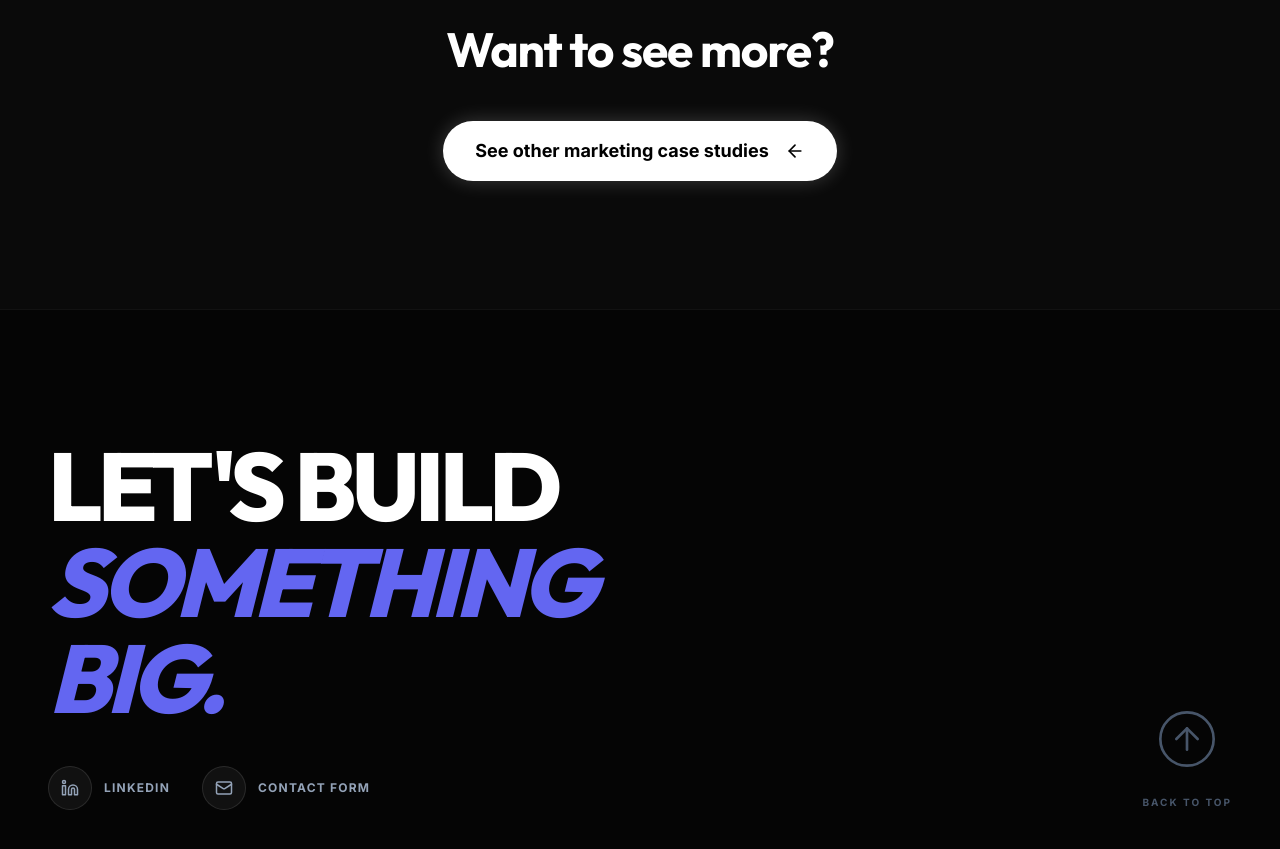
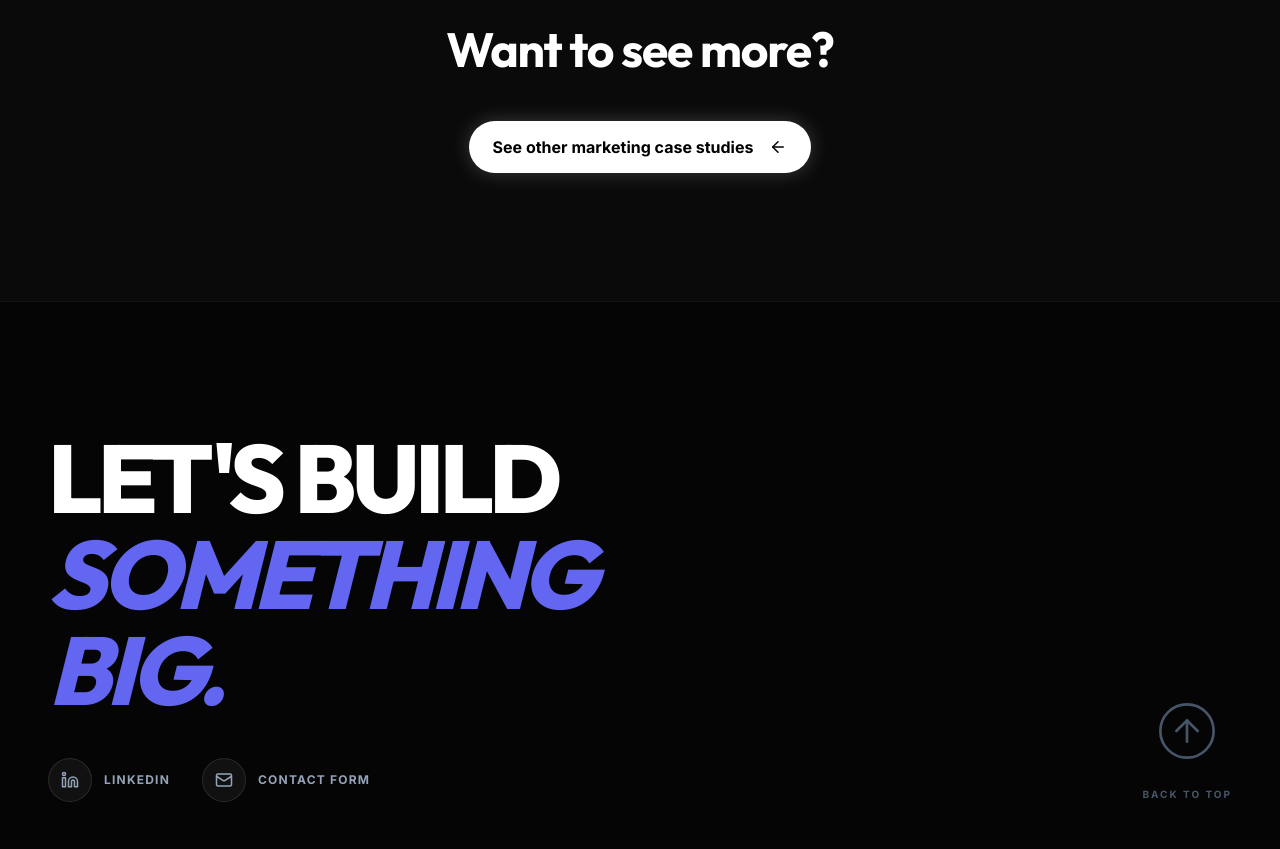
Before and after one commit to stephanielucena95-star/portfolio, a React (Vite) app: page /work/fintech-gtm in a window 1280 px wide. Shown: the part 2920-3769 px from the top of the page. Built offline with nearby package versions, Linux system fonts and the light colour scheme.

Commit message:
Final UI polish: Fix missing photo with local asset, resize CTA button, and implement scroll-to-hash for Tools link

```diff
--- a/App.tsx
+++ b/App.tsx
@@ -9,10 +9,17 @@ import Contact from './pages/Contact';
 
 // Scroll to top on route change
 const ScrollToTop = () => {
-  const { pathname } = useLocation();
+  const { pathname, hash } = useLocation();
   useEffect(() => {
-    window.scrollTo(0, 0);
-  }, [pathname]);
+    if (hash) {
+      const element = document.getElementById(hash.substring(1));
+      if (element) {
+        element.scrollIntoView({ behavior: 'smooth' });
+      }
+    } else {
+      window.scrollTo(0, 0);
+    }
+  }, [pathname, hash]);
   return null;
 };
 
--- a/components/CaseStudyPage.tsx
+++ b/components/CaseStudyPage.tsx
@@ -123,10 +123,10 @@ const CaseStudyPage: React.FC<PageProps> = ({ caseStudy, onBack }) => {
           </h3>
           <button
             onClick={onBack}
-            className="group relative inline-flex items-center gap-4 bg-white text-black px-8 py-4 rounded-full font-bold text-lg hover:scale-105 active:scale-95 transition-all shadow-[0_0_20px_rgba(255,255,255,0.2)] hover:shadow-[0_0_30px_rgba(255,255,255,0.4)]"
+            className="group relative inline-flex items-center gap-4 bg-white text-black px-6 py-3.5 rounded-full font-bold text-base hover:scale-105 active:scale-95 transition-all shadow-[0_0_20px_rgba(255,255,255,0.2)] hover:shadow-[0_0_30px_rgba(255,255,255,0.4)]"
           >
             See other marketing case studies
-            <ArrowLeft size={20} className="group-hover:-translate-x-1.5 transition-transform duration-300" />
+            <ArrowLeft size={18} className="group-hover:-translate-x-1 transition-transform duration-300" />
           </button>
         </div>
       </main>
--- a/constants.tsx
+++ b/constants.tsx
@@ -61,7 +61,7 @@ export const CASE_STUDIES: CaseStudy[] = [
       "Shorter formats (6s–15s) outperformed longer cuts in completion and efficiency."
     ],
     myRole: "Paid Media Manager – Led channel planning, budget allocation, oversighting in-flight optimization, and synthesizing performance/brand lift reporting.",
-    imageUrl: "https://images.unsplash.com/photo-1511499767350-a1594347bb5d?auto=format&fit=crop&q=80&w=800", // Stable black eyewear shot
+    imageUrl: "/assets/projects/wearable-tech.png", // Local high-quality asset
     tags: ["Paid Social", "Global Scale", "Brand Lift"]
   },
   {
```
Also changed, not shown: public/assets/projects/wearable-tech.png (added).
